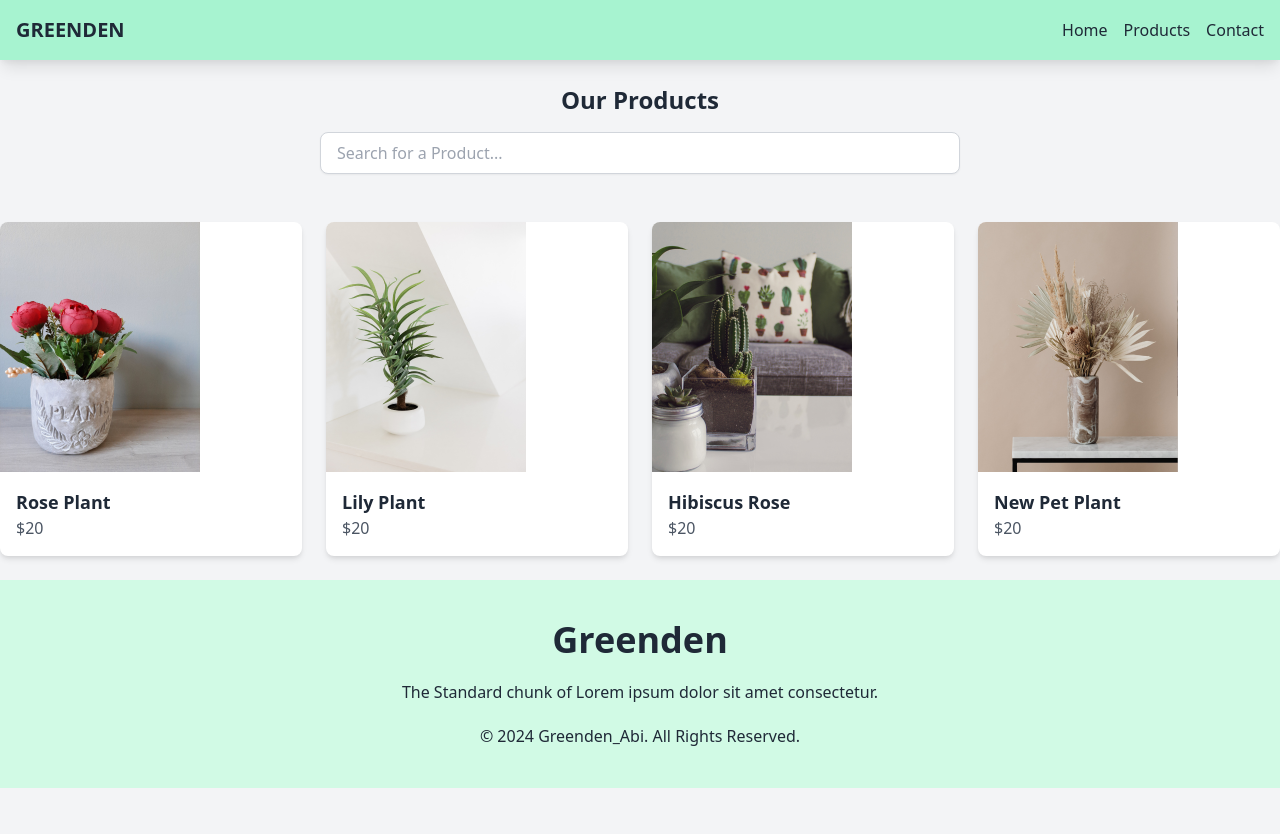
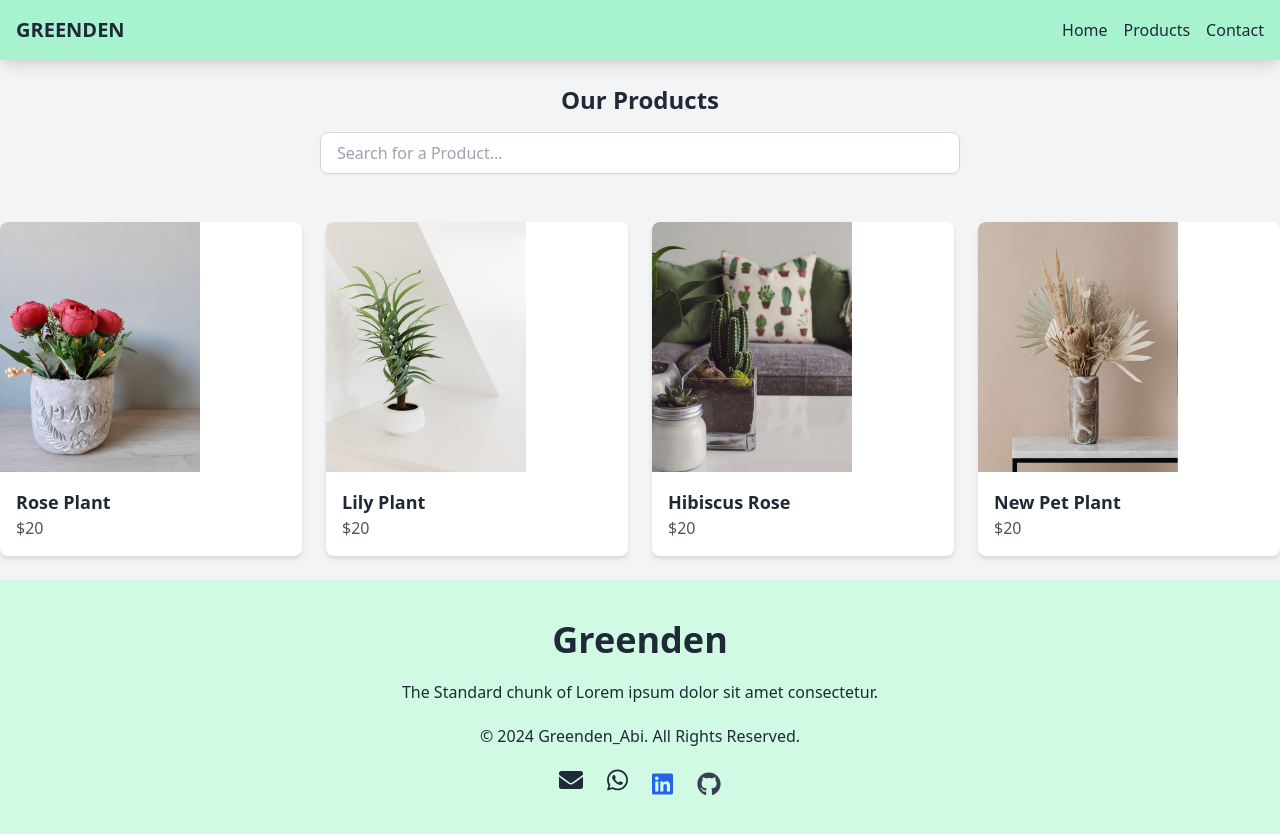
Before and after one commit to AbishekSathiyan/Greenden_Clone, a plain HTML site: page product.html in a window 1280 px wide. Before the commit the page ends 800 px from the top, so only its background shows below. Drawn offline with nearby package versions, Linux system fonts and the light colour scheme.

Commit message:
Social Media Updated

```diff
--- a/product.html
+++ b/product.html
@@ -6,6 +6,8 @@
   <title>Products Page</title>
   <link rel="icon" href="./Assets/Title.png" type="image/png">
   <link href="https://cdn.jsdelivr.net/npm/tailwindcss@2.2.19/dist/tailwind.min.css" rel="stylesheet">
+  <!-- Add Font Awesome for Icons -->
+   <script src="https://cdnjs.cloudflare.com/ajax/libs/font-awesome/5.15.3/js/all.min.js"></script>
 </head>
 <body class="bg-gray-100 text-gray-800">
   <!-- Navbar -->
@@ -77,6 +79,34 @@
     <h1 class="text-4xl font-bold">Greenden</h1>
     <p>The Standard chunk of Lorem ipsum dolor sit amet consectetur.</p>
     <p>&copy; 2024 Greenden_Abi. All Rights Reserved.</p>
+  <!-- Contact Section -->
+  <div class="flex justify-center gap-6">
+    <!-- Email Icon -->
+    <p class="hover:text-blue-900">
+        <a href="mailto:abishek.sathiyan.2002@gmail.com?subject=Inquiry&body=Hello, I have a question about...">
+            <i class="fas fa-envelope text-2xl"></i>
+        </a>
+    </p>
+
+    <!-- WhatsApp Icon -->
+    <p class="hover:text-blue-900">
+        <a href="https://wa.me/7092085864?text=Hello, I have a question about...">
+            <i class="fab fa-whatsapp text-2xl"></i>
+        </a>
+    </p>
+
+    <!-- LinkedIn Icon -->
+    <a href="https://www.linkedin.com/in/abishek2204/" target="_blank" title="LinkedIn" class="text-2xl text-blue-600 hover:text-blue-800">
+        <i class="fab fa-linkedin"></i>
+    </a>
+
+    <!-- GitHub Icon -->
+    <a href="https://github.com/AbishekSathiyan/" target="_blank" title="GitHub" class="text-2xl text-gray-700 hover:text-gray-900">
+        <i class="fab fa-github"></i>
+    </a>
+</div>
+
+
   </section>
 </body>
 </html>
```
Also changed, not shown: contact.html (+30 -0 lines), index.html (+25 -2 lines).
